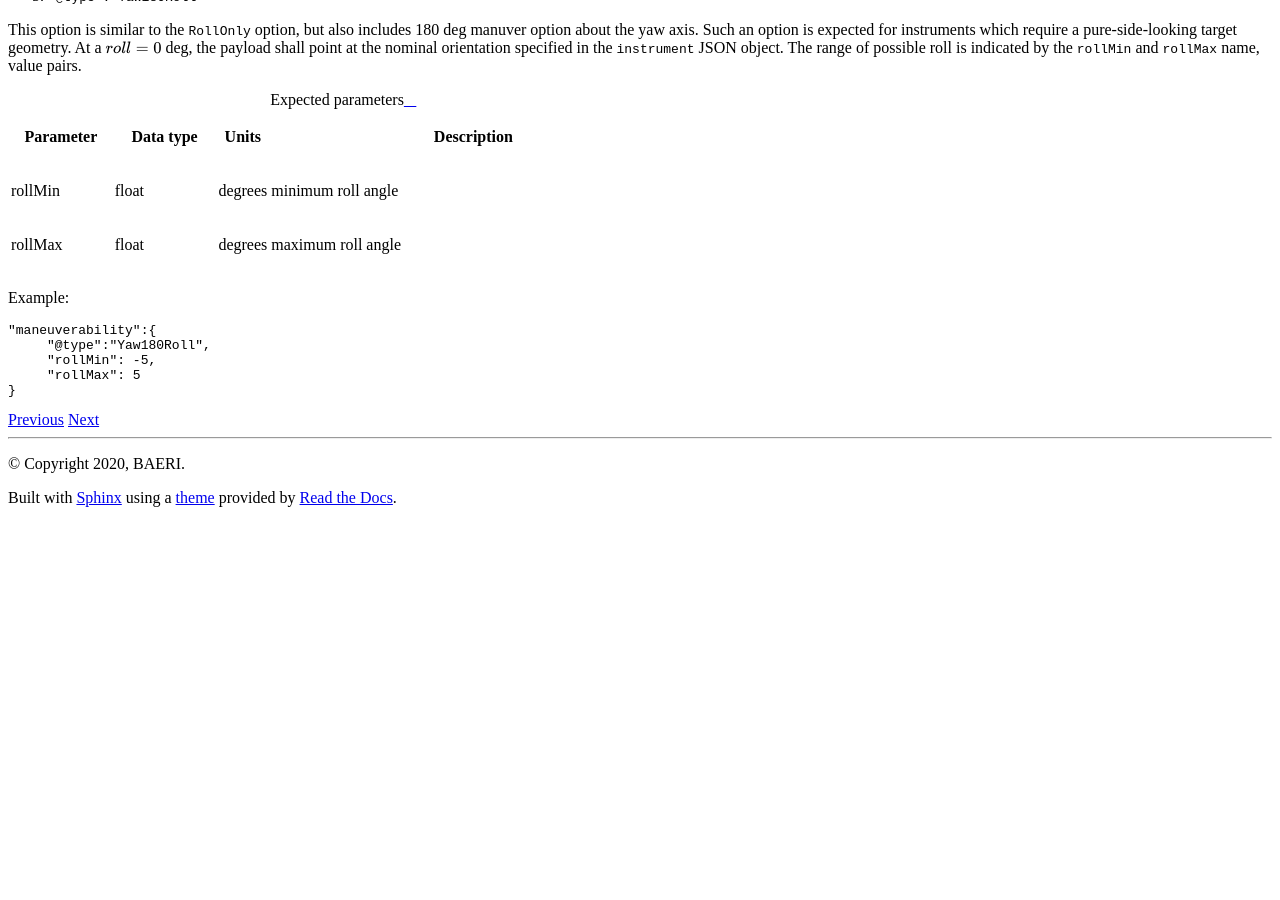
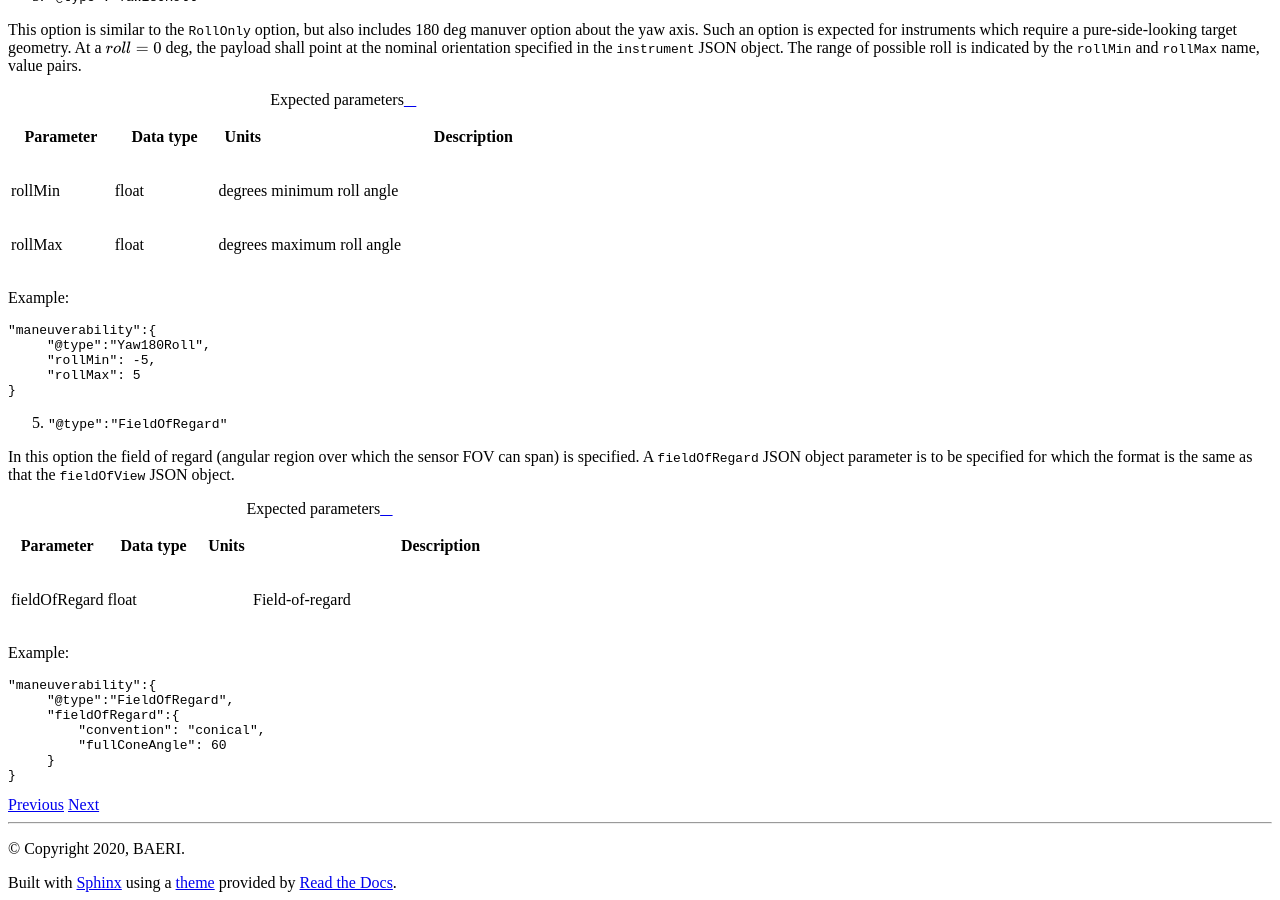
Before and after one commit to EarthObservationSimulator/instrupy, a Sphinx documentation site: the page built from instrupy/docs/common_json_objects.rst, in a window 1280 px wide and 900 px high, scrolled down 5569 px. Built offline with Sphinx 7.4.7 and the Read the Docs theme 2.0.0, drawn with Linux system fonts in a browser that asks for light colours; before the commit the page ends 6084 px from its top, so only the background shows below that.

Commit message:
added fieldofregard manuver type

```diff
--- a/instrupy/docs/common_json_objects.rst
+++ b/instrupy/docs/common_json_objects.rst
@@ -331,3 +331,26 @@ Example:
         "rollMin": -5,
         "rollMax": 5
    }
+
+5. :code:`"@type":"FieldOfRegard"`
+
+In this option the field of regard (angular region over which the sensor FOV can span) is specified. A :code:`fieldOfRegard` JSON object parameter
+is to be specified for which the format is the same as that the :code:`fieldOfView` JSON object.
+
+.. csv-table:: Expected parameters
+   :header: Parameter, Data type, Units, Description
+   :widths: 10,10,5,40
+
+   fieldOfRegard, float, , Field-of-regard
+
+Example:
+
+.. code-block:: javascript
+
+   "maneuverability":{
+        "@type":"FieldOfRegard",
+        "fieldOfRegard":{
+            "convention": "conical",
+            "fullConeAngle": 60
+        }
+   }
```
Also changed, not shown: 1 other file.
